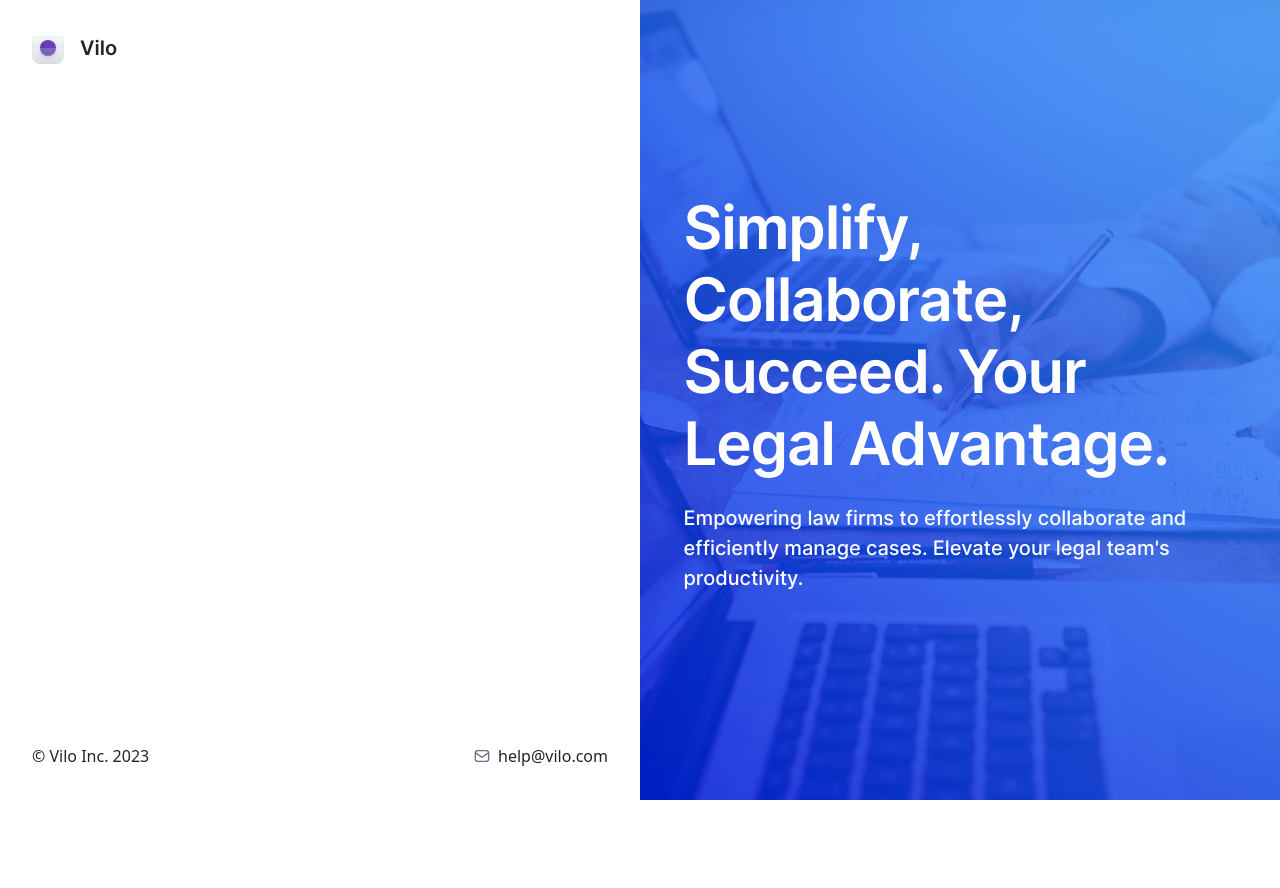
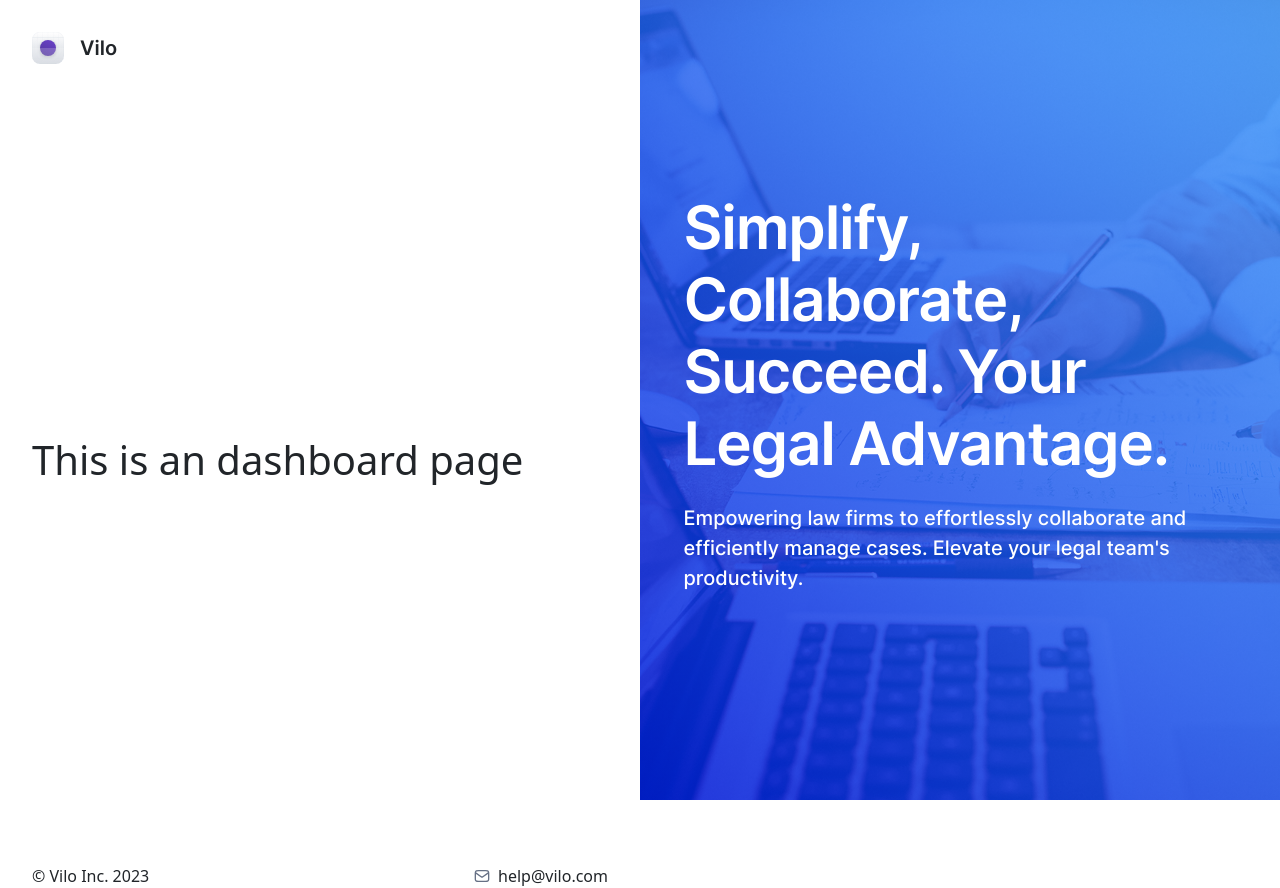
Before and after one commit to ixtrim/vilo-web-form, a Vue app: page /dashboard in a window 1280 px wide. Before the commit the page ends 800 px from the top, so only its background shows below. Built offline with nearby package versions, Linux system fonts and the light colour scheme.

Commit message:
feat: Adding temporary dashboard view.

```diff
--- a/src/router/index.ts
+++ b/src/router/index.ts
@@ -50,6 +50,11 @@ const router = createRouter({
       path: '/change-password',
       name: 'change-password',
       component: () => import('../views/ChangePassword.vue')
+    },
+    {
+      path: '/dashboard',
+      name: 'dashboard',
+      component: () => import('../views/Dashboard.vue')
     }
   ]
 })
--- /dev/null
+++ b/src/views/Dashboard.vue
@@ -0,0 +1,9 @@
+<template>
+  <div class="dashboard">
+    <h1>This is an dashboard page</h1>
+  </div>
+</template>
+
+<style>
+  @import url(./styles/dashboard.scss);
+</style>
--- /dev/null
+++ b/src/views/styles/dashboard.scss
@@ -0,0 +1,7 @@
+@media (min-width: 1024px) {
+  .dashboard {
+    min-height: 100vh;
+    display: flex;
+    align-items: center;
+  }
+}
```
